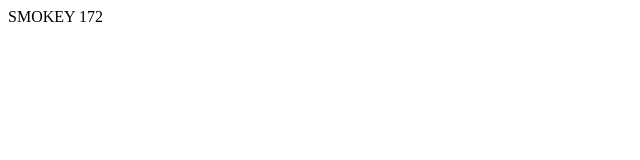
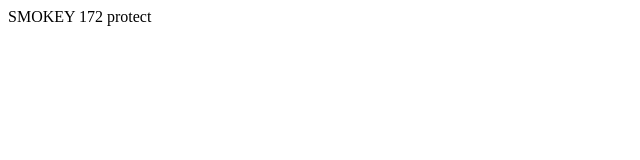
Before and after one commit to smokey172/pages, a plain HTML site: page index.html in a window 1280 px wide. Shown: the full height of the page, 0-640 px from the left. Drawn offline with Linux system fonts and the light colour scheme.

Commit message:
add text
protect

```diff
--- a/index.html
+++ b/index.html
@@ -7,6 +7,7 @@
 	</head>
 	<body>
 SMOKEY 172
+protect
 	</body>
 
 
```
